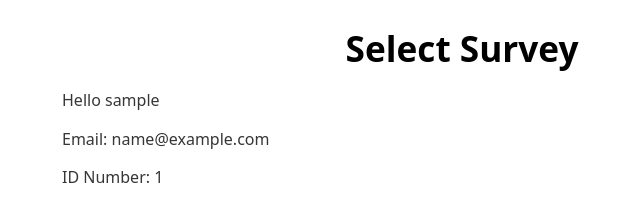
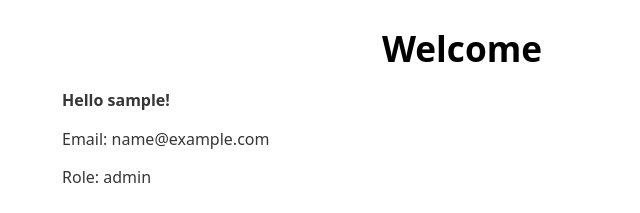
Before and after one commit to BiggScrappy/Senior-Project, a PHP site: page /selectSurvey.php in a window 1280 px wide. Shown: the part 109-322 px from the top of the page, without its empty margins (178-818 px from the left). Run offline with PHP 8.4, Linux system fonts and the light colour scheme; the visitor is signed in with stand-in values (Sample User, id 1); tables that the repository leaves empty or names only in its code hold one stand-in row (values such as "Sample post"); data that the repository does not hold is empty; some libraries are stand-ins or nearby versions.

Commit message:
Update selectSurvey.php
usercard

```diff
--- a/selectSurvey.php
+++ b/selectSurvey.php
@@ -23,6 +23,7 @@ if(isset($_SESSION["user_id"])){
     <title>Select Survey</title>
     <meta charset="UTF-8">
     <link rel="stylesheet" href="style.css">
+    <link rel="stylesheet" href="userInformation.css">
     <link rel="stylesheet" href="https://cdn.jsdelivr.net/npm/water.css@2/out/water.css">
     <link rel="stylesheet" href="table.css">
     <script src="https://kit.fontawesome.com/c51fcdbfd4.js" crossorigin="anonymous"></script>
@@ -35,7 +36,6 @@ if(isset($_SESSION["user_id"])){
   <a href="#default" class="logo">USACE Dam Safety</a>
   <div class="header-right">
     <a class="active" href="index.php">Home</a>
-
 <?php if(isset($_SESSION["user_id"])): ?>
     <a href="logout.php">Logout</a>
 <?php elseif(!isset($_SESSION["user_id"])): ?>
@@ -45,14 +45,18 @@ if(isset($_SESSION["user_id"])){
 </div>
 
 <!--Verify User Info-->
-    <h1>Select Survey</h1>
+<h1>Welcome</h1>
+    <div class="userInformation">
     <?php if(isset($user)): ?>
-        <p> Hello <?= htmlspecialchars($user["username"]) ?></p>
+
+        <p> <b> Hello <?= htmlspecialchars($user["username"]) ?>!</b></p>
         <p> Email: <?= htmlspecialchars($user["email"]) ?></p>
-        <p> ID Number: <?= htmlspecialchars($user["user_id"]) ?></p>
+        <p> Role: <?= htmlspecialchars($user["role_name"]) ?></p>
+
     <?php else: ?>
         <p><a href="login.php">Login</a> </p>
     <?php endif; ?>
+    </div>
 
 
 <form action="fillOutSurvey.php" method="post">
```
